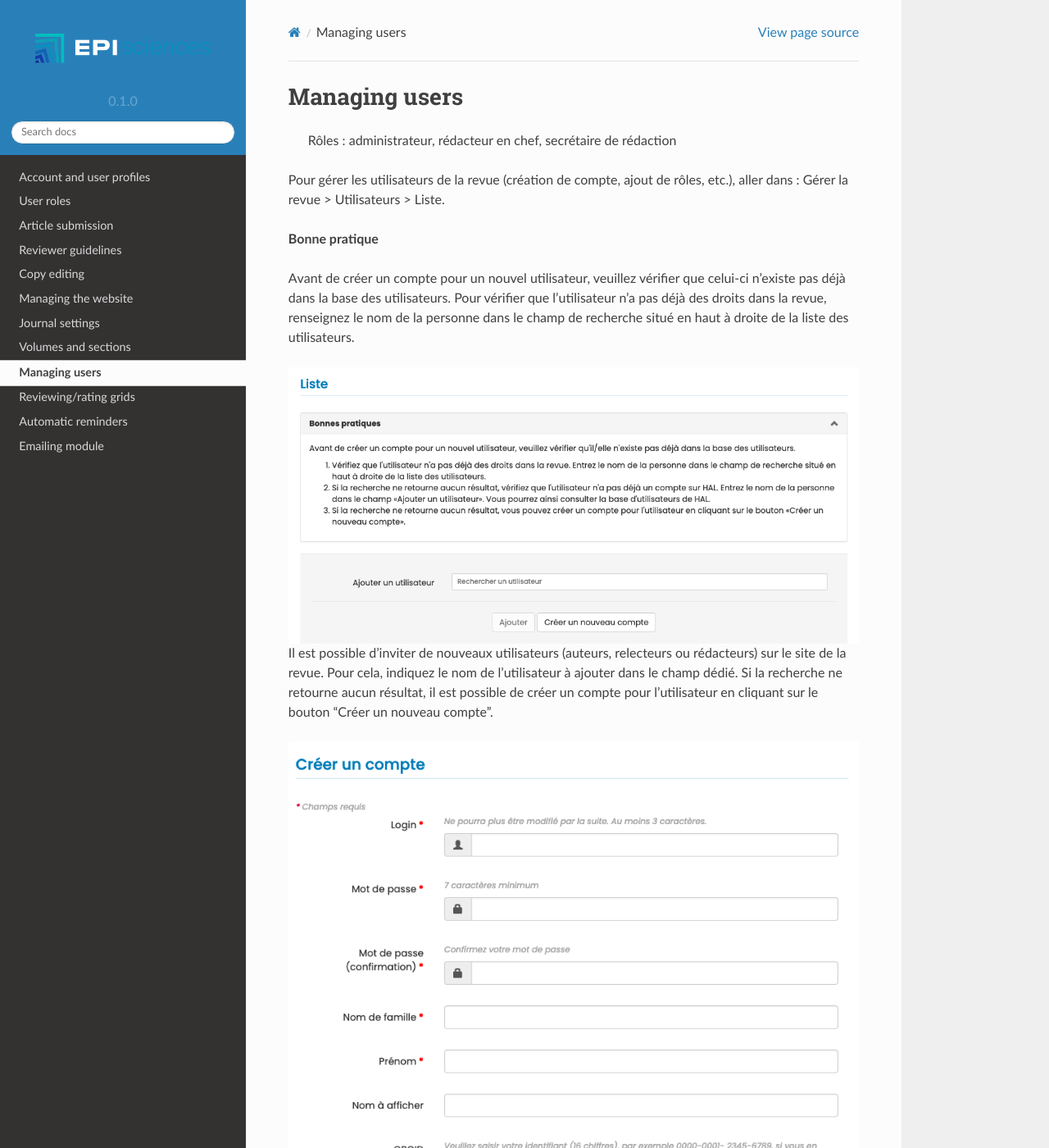
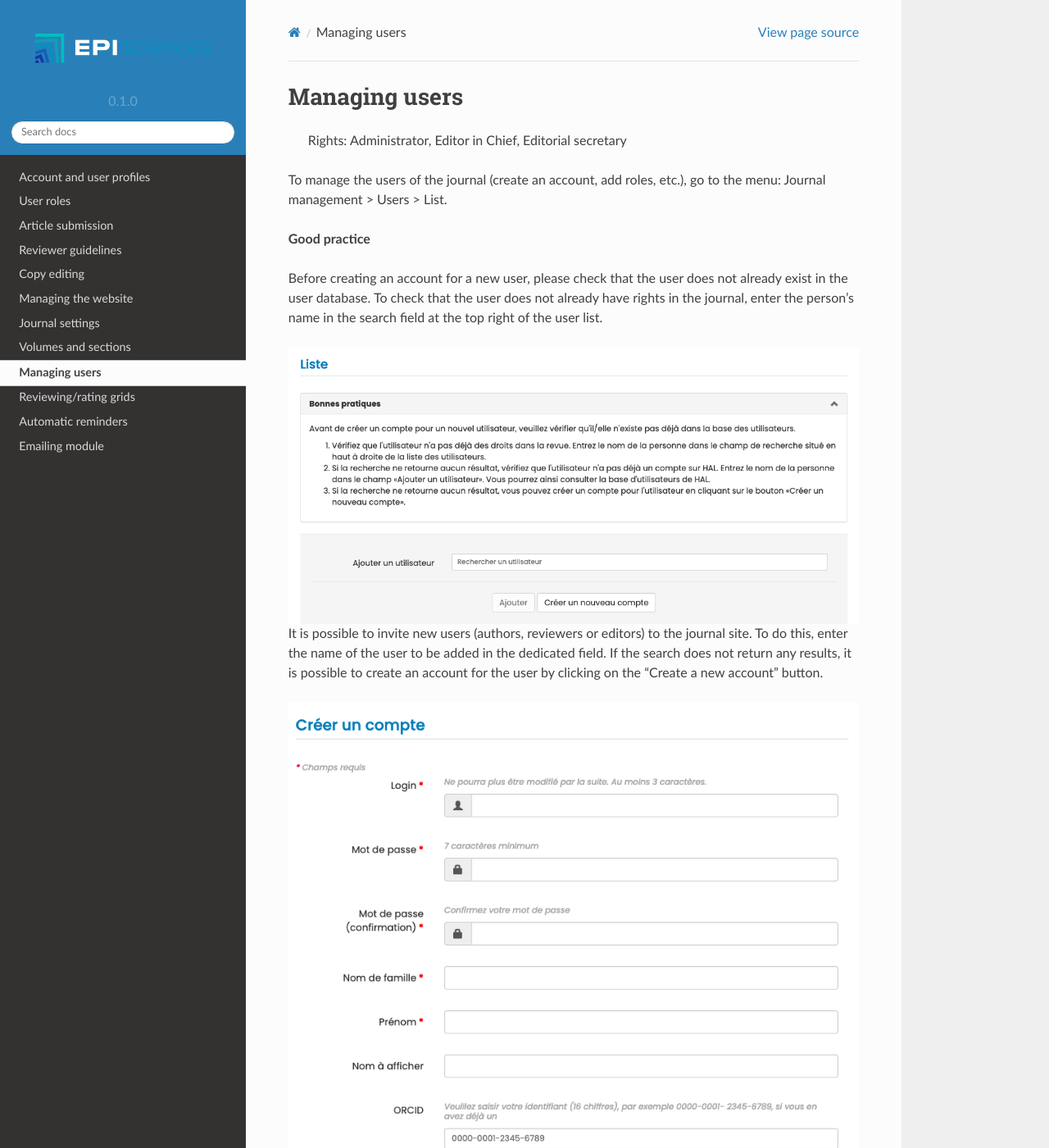
Before and after one commit to CCSDForge/episciences-documentation, a Sphinx documentation site: the page built from docs/source/users.md, in a window 1280 px wide and 1400 px high. Shown: the whole window at 82% size. Built offline with Sphinx 7.4.7 and the Read the Docs theme 2.0.0, drawn with Linux system fonts in a browser that asks for light colours; pages that are not in the unit, such as notebooks, are missing from menus; some of the changed text lies outside the part shown.

Commit message:
add users.md

```diff
--- a/docs/source/users.md
+++ b/docs/source/users.md
@@ -1,31 +1,30 @@
 # Managing users
 
-> Rôles : administrateur, rédacteur en chef, secrétaire de rédaction
+> Rights: Administrator, Editor in Chief, Editorial secretary
 
-Pour gérer les utilisateurs de la revue (création de compte, ajout de rôles, etc.), aller dans : Gérer la revue > Utilisateurs > Liste.
+To manage the users of the journal (create an account, add roles, etc.), go to the menu: Journal management > Users > List.
 
-**Bonne pratique**
+**Good practice**
 
-Avant de créer un compte pour un nouvel utilisateur, veuillez vérifier que celui-ci n’existe pas déjà dans la base des utilisateurs. Pour vérifier que l’utilisateur n’a pas déjà des droits dans la revue, renseignez le nom de la personne dans le champ de recherche situé en haut à droite de la liste des utilisateurs.
+Before creating an account for a new user, please check that the user does not already exist in the user database. To check that the user does not already have rights in the journal, enter the person’s name in the search field at the top right of the user list.
 
-![Alt text](img/users-1.png "Ajouter un utilisateur")
-Il est possible d’inviter de nouveaux utilisateurs (auteurs, relecteurs ou rédacteurs) sur le site de la revue. Pour cela, indiquez le nom de l’utilisateur à ajouter dans le champ dédié. Si la recherche ne retourne aucun résultat, il est possible de créer un compte pour l’utilisateur en cliquant sur le bouton “Créer un nouveau compte”.
+![Alt text](img/users-1.png "Add a new user")
+It is possible to invite new users (authors, reviewers or editors) to the journal site. To do this, enter the name of the user to be added in the dedicated field. If the search does not return any results, it is possible to create an account for the user by clicking on the “Create a new account” button.
 
-![Alt text](img/users-2.png "Créer un compte")
+![Alt text](img/users-2.png "Create a new account")
 
-Champs obligatoires pour la création d’un compte :
-- **Login** : au moins 3 caractères. Attention : le login ne peut pas être modifié une fois le compte créé ;
-- **Mot de passe** : 7 caractères minimum
-- **Nom**
-- **Prénom**
-- **Courriel** : indiquer ici une adresse mail valide, un courriel de confirmation sera envoyé pour valider la création
-  du compte
+Required fields for account creation:
+- **Login**: at least 3 characters. Attention: the login cannot be changed once the account has been created.
+- **Password**: minimum 7 characters
+- **Password (confirm)**
+- **Last Name**
+- **First name**
+- **E-mail**: indicate here a valid email address, a confirmation email will be sent to validate the account creation
 
-Il est recommandé que les utilisateurs créent eux-mêmes leur compte (choix du login et du mot de passe). Une fois le compte créé, l’utilisateur pourra être sélectionné dans la liste.
+It is recommended that users create their own account (choice of login and password). Once the account is created, the user can be selected from the list.
 
-Par défaut, tout utilisateur a le rôle de *membre*, ce qui lui permet de soumettre un article. D’autres rôles peuvent
-être ajoutés par le rédacteur en chef.
+By default, all users have the rights of member, which allows them to submit an article. Other rights can be added by the editor.
 
-Pour ajouter un ou des rôles, se positionner dans la colonne “Rôles” puis sélectionner le ou les rôles choisis parmi ceux proposés dans la liste.
+To add one or more rights, go to the “Rights” column and select the rights from the list.
 
-![Alt text](img/users-3.png "Ajouter un rôle")
+![Alt text](img/users-3.png "Add rights")
```
